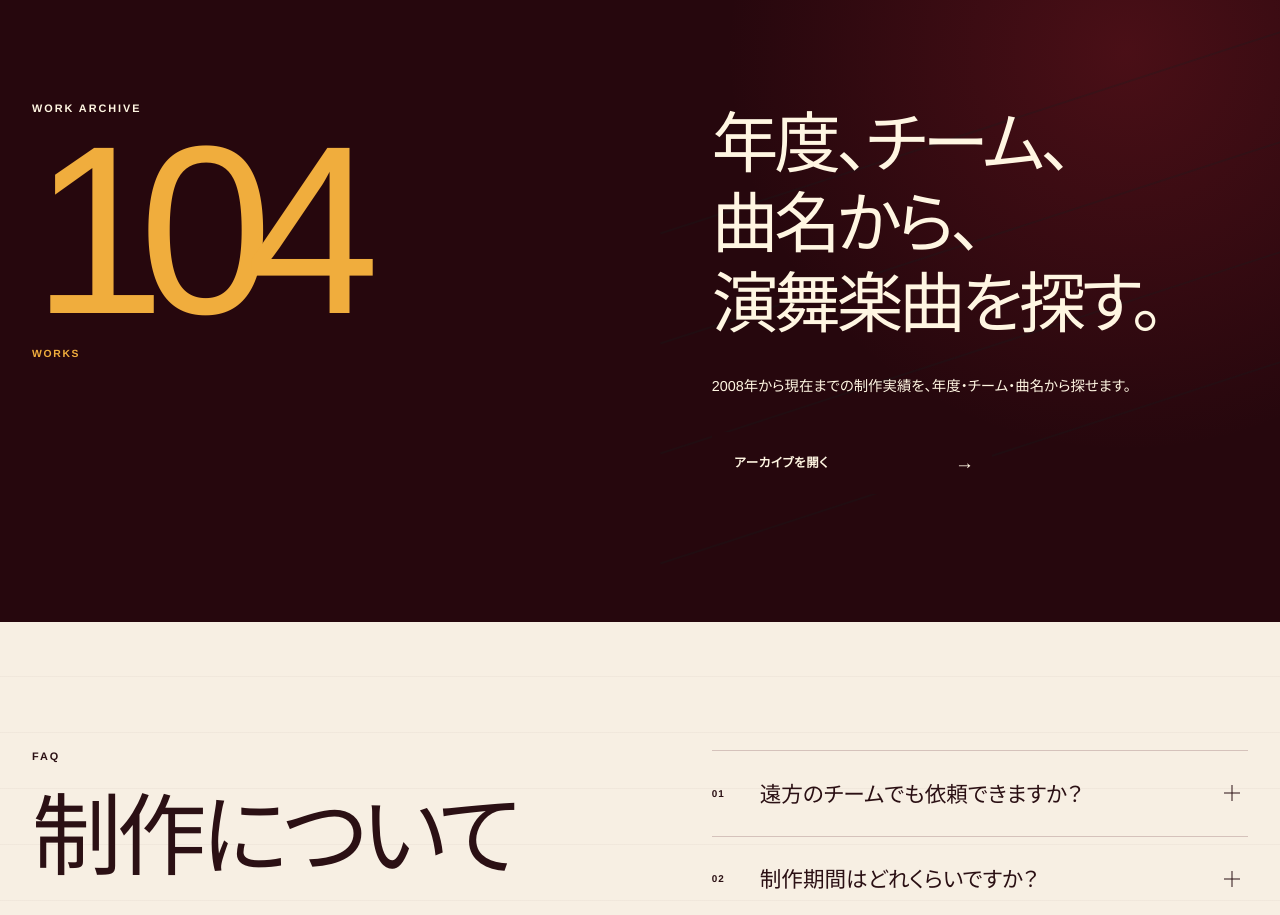
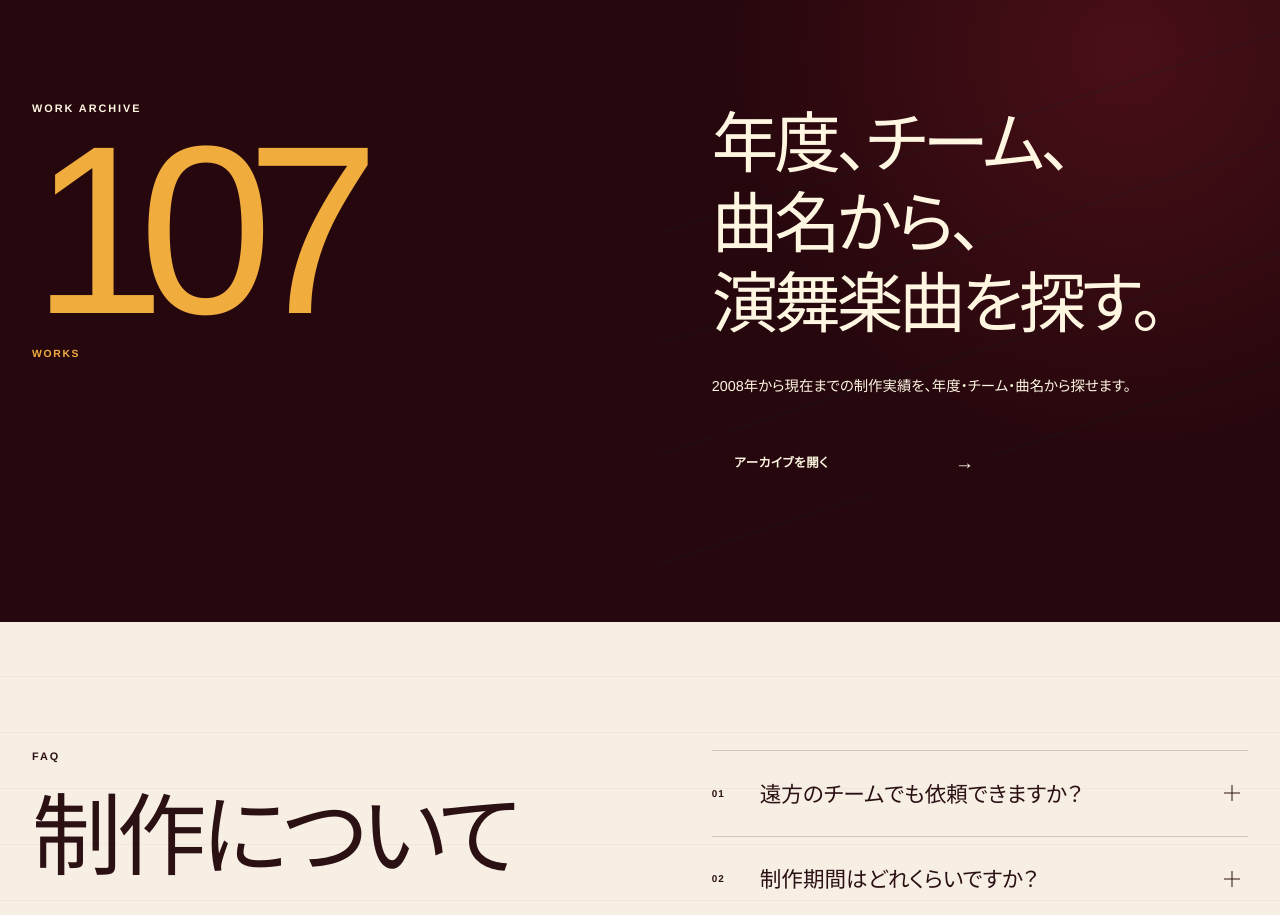
Before and after one commit to tetsufujiki/usi-yosakoi, a Next.js app: page / in a window 1280 px wide. Shown: the part 6940-7855 px from the top of the page. Built offline with nearby package versions, Linux system fonts and the light colour scheme.

Commit message:
feat: add 2026 archive works

```diff
--- a/data/yosakoi-works.ts
+++ b/data/yosakoi-works.ts
@@ -24,6 +24,30 @@ export type YosakoiWork = {
  * team IDs retain the source filter slugs.
  */
 export const allYosakoiWorks: YosakoiWork[] = [
+  {
+    id: "2026-hanamaionibachi-uchotengai",
+    years: [2026],
+    teamId: "hanamaionibachi",
+    teamName: "華舞鬼蜂",
+    workTitle: "よさこい歌舞伎『有頂天外』",
+    youtubeId: "ZvMhYsLKCYI",
+  },
+  {
+    id: "2026-kokushi-takarabune",
+    years: [2026],
+    teamId: "kokushi",
+    teamName: "國士舞双",
+    workTitle: "宝船",
+    youtubeId: "YA9ouGgAiak",
+  },
+  {
+    id: "2026-shishameki-darega-darewo-odoru",
+    years: [2026],
+    teamId: "shishameki",
+    teamName: "柳葉魚のざわめき",
+    workTitle: "誰が誰を踊る",
+    youtubeId: "dTbY0VHjfPo",
+  },
   {
     id: "work-120914",
     years: [2025],
```
